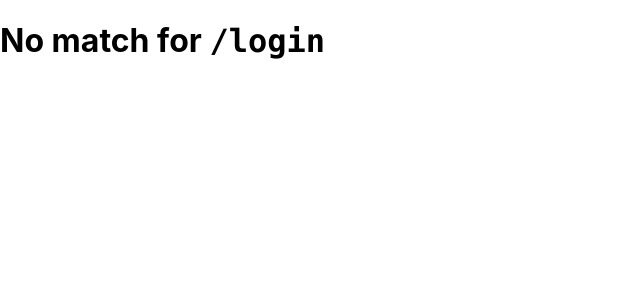
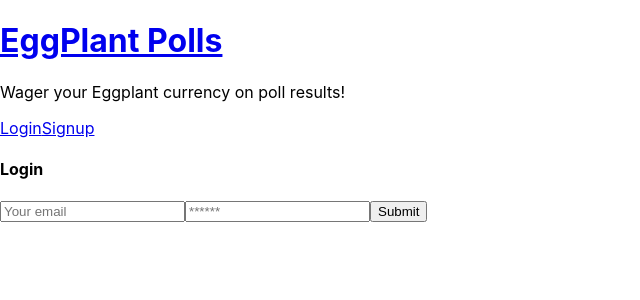
Before and after one commit to dhclarke99/eggplant_polls, a React (Create React App) app in the folder client/: page /login in a window 1280 px wide. Shown: the top 300 px of the page, without its empty margins (0-640 px from the left). Built offline with nearby package versions, Linux system fonts and the light colour scheme.

Commit message:
created Header component and Login functionality

```diff
--- a/client/package.json
+++ b/client/package.json
@@ -9,6 +9,7 @@
     "@testing-library/react": "^11.1.0",
     "@testing-library/user-event": "^13.5.0",
     "graphql": "^15.4.0",
+    "jwt-decode": "^3.1.2",
     "axios": "^1.4.0",
     "bootstrap": "^5.2.3",
     "dotenv": "^16.0.3",
--- a/client/src/App.js
+++ b/client/src/App.js
@@ -1,10 +1,32 @@
 import React from 'react';
 import { BrowserRouter as Router, Routes, Route } from 'react-router-dom';
-import { ApolloClient, ApolloProvider, InMemoryCache } from '@apollo/client';
+import { setContext } from '@apollo/client/link/context';
+import { ApolloClient, ApolloProvider, InMemoryCache, createHttpLink } from '@apollo/client';
 import Home from './pages/Home';
 import Farm from './pages/Farm';
 import Login from './pages/Login';
 import Poll from './pages/Poll';
+import Header from './components/header';
+
+
+
+// Construct our main GraphQL API endpoint
+const httpLink = createHttpLink({
+  uri: '/graphql',
+});
+
+// Construct request middleware that will attach the JWT token to every request as an `authorization` header
+const authLink = setContext((_, { headers }) => {
+  // get the authentication token from local storage if it exists
+  const token = localStorage.getItem('id_token');
+  // return the headers to the context so httpLink can read them
+  return {
+    headers: {
+      ...headers,
+      authorization: token ? `Bearer ${token}` : '',
+    },
+  };
+});
 
 const client = new ApolloClient({
   uri: '/graphql',
@@ -15,7 +37,9 @@ function App() {
   return (
     <ApolloProvider client={client}>
       <Router>
-        <div className="flex-column justify-center align-center min-100-vh bg-primary">
+        <div className="flex-column justify-flex-start min-100-vh">
+          <Header />
+          <div className="container">
             <Routes>
               <Route
                 path="/"
@@ -30,10 +54,12 @@ function App() {
                 element={<Login />}
               />
               <Route
-              path="*"
-              element={<Home />}
+                path="/poll"
+                element={<Poll />}
               />
             </Routes>
+          </div>
+
         </div>
       </Router>
     </ApolloProvider>
--- /dev/null
+++ b/client/src/components/header/index.js
@@ -0,0 +1,46 @@
+import React from 'react';
+import { Link } from 'react-router-dom';
+
+import Auth from '../../utils/auth';
+
+const Header = () => {
+  const logout = (event) => {
+    event.preventDefault();
+    Auth.logout();
+  };
+  return (
+    <header className="bg-primary text-light mb-4 py-3 flex-row align-center">
+      <div className="container flex-row justify-space-between-lg justify-center align-center">
+        <div>
+          <Link className="text-light" to="/">
+            <h1 className="m-0">EggPlant Polls</h1>
+          </Link>
+          <p className="m-0">Wager your Eggplant currency on poll results!</p>
+        </div>
+        <div>
+          {Auth.loggedIn() ? (
+            <>
+              <Link className="btn btn-lg btn-info m-2" to="/me">
+                {Auth.getProfile().data.username}'s profile
+              </Link>
+              <button className="btn btn-lg btn-light m-2" onClick={logout}>
+                Logout
+              </button>
+            </>
+          ) : (
+            <>
+              <Link className="btn btn-lg btn-info m-2" to="/login">
+                Login
+              </Link>
+              <Link className="btn btn-lg btn-light m-2" to="/signup">
+                Signup
+              </Link>
+            </>
+          )}
+        </div>
+      </div>
+    </header>
+  );
+};
+
+export default Header;
--- a/client/src/pages/Login.js
+++ b/client/src/pages/Login.js
@@ -1,18 +1,94 @@
-import React from 'react';
+import React, { useState } from 'react';
+import { Link } from 'react-router-dom';
+import { useMutation } from '@apollo/client';
+import { LOGIN_USER } from '../utils/mutations';
 
-import { useLocation } from 'react-router-dom';
+import Auth from '../utils/auth';
 
-function NotFound() {
-  let location = useLocation();
+const Login = (props) => {
+  const [formState, setFormState] = useState({ email: '', password: '' });
+  const [login, { error, data }] = useMutation(LOGIN_USER);
+
+  // update state based on form input changes
+  const handleChange = (event) => {
+    const { name, value } = event.target;
+
+    setFormState({
+      ...formState,
+      [name]: value,
+    });
+  };
+
+  // submit form
+  const handleFormSubmit = async (event) => {
+    event.preventDefault();
+    console.log(formState);
+    try {
+      const { data } = await login({
+        variables: { ...formState },
+      });
+
+      Auth.login(data.login.token);
+    } catch (e) {
+      console.error(e);
+    }
+
+    // clear form values
+    setFormState({
+      email: '',
+      password: '',
+    });
+  };
+
   return (
-    <div className="card bg-white card-rounded w-50">
-      <div className="card-header bg-dark text-center">
-        <h1>
-          No match for <code>{location.pathname}</code>
-        </h1>
+    <main className="flex-row justify-center mb-4">
+      <div className="col-12 col-lg-10">
+        <div className="card">
+          <h4 className="card-header bg-dark text-light p-2">Login</h4>
+          <div className="card-body">
+            {data ? (
+              <p>
+                Success! You may now head{' '}
+                <Link to="/">back to the homepage.</Link>
+              </p>
+            ) : (
+              <form onSubmit={handleFormSubmit}>
+                <input
+                  className="form-input"
+                  placeholder="Your email"
+                  name="email"
+                  type="email"
+                  value={formState.email}
+                  onChange={handleChange}
+                />
+                <input
+                  className="form-input"
+                  placeholder="******"
+                  name="password"
+                  type="password"
+                  value={formState.password}
+                  onChange={handleChange}
+                />
+                <button
+                  className="btn btn-block btn-primary"
+                  style={{ cursor: 'pointer' }}
+                  type="submit"
+                >
+                  Submit
+                </button>
+              </form>
+            )}
+
+            {error && (
+              <div className="my-3 p-3 bg-danger text-white">
+                {error.message}
+              </div>
+            )}
+          </div>
+        </div>
       </div>
-    </div>
+    </main>
   );
-}
+};
 
-export default NotFound;
+export default Login;
--- a/client/src/utils/mutations.js
+++ b/client/src/utils/mutations.js
@@ -0,0 +1,56 @@
+import { gql } from '@apollo/client';
+
+export const LOGIN_USER = gql`
+  mutation login($email: String!, $password: String!) {
+    login(email: $email, password: $password) {
+      token
+      user {
+        _id
+        username
+      }
+    }
+  }
+`;
+
+// export const ADD_USER = gql`
+//   mutation addUser($username: String!, $email: String!, $password: String!) {
+//     addUser(username: $username, email: $email, password: $password) {
+//       token
+//       user {
+//         _id
+//         username
+//       }
+//     }
+//   }
+// `;
+
+// export const ADD_THOUGHT = gql`
+//   mutation addThought($thoughtText: String!) {
+//     addThought(thoughtText: $thoughtText) {
+//       _id
+//       thoughtText
+//       thoughtAuthor
+//       createdAt
+//       comments {
+//         _id
+//         commentText
+//       }
+//     }
+//   }
+// `;
+
+// export const ADD_COMMENT = gql`
+//   mutation addComment($thoughtId: ID!, $commentText: String!) {
+//     addComment(thoughtId: $thoughtId, commentText: $commentText) {
+//       _id
+//       thoughtText
+//       thoughtAuthor
+//       createdAt
+//       comments {
+//         _id
+//         commentText
+//         createdAt
+//       }
+//     }
+//   }
+// `;
```
Also changed, not shown: 1 other file (tests, documents, lock files or other folders). Lines whose indentation alone changed are shown as unchanged.
